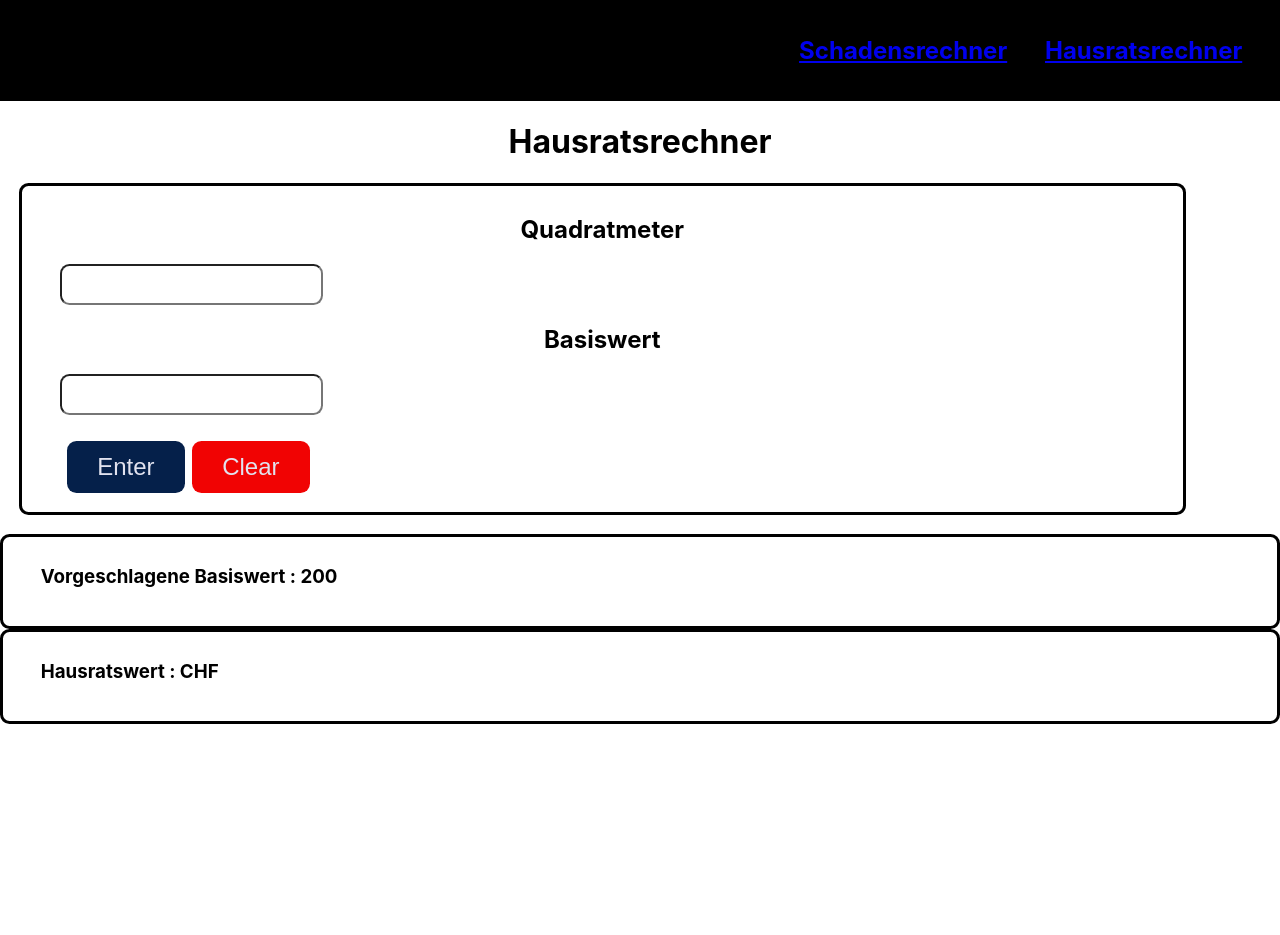
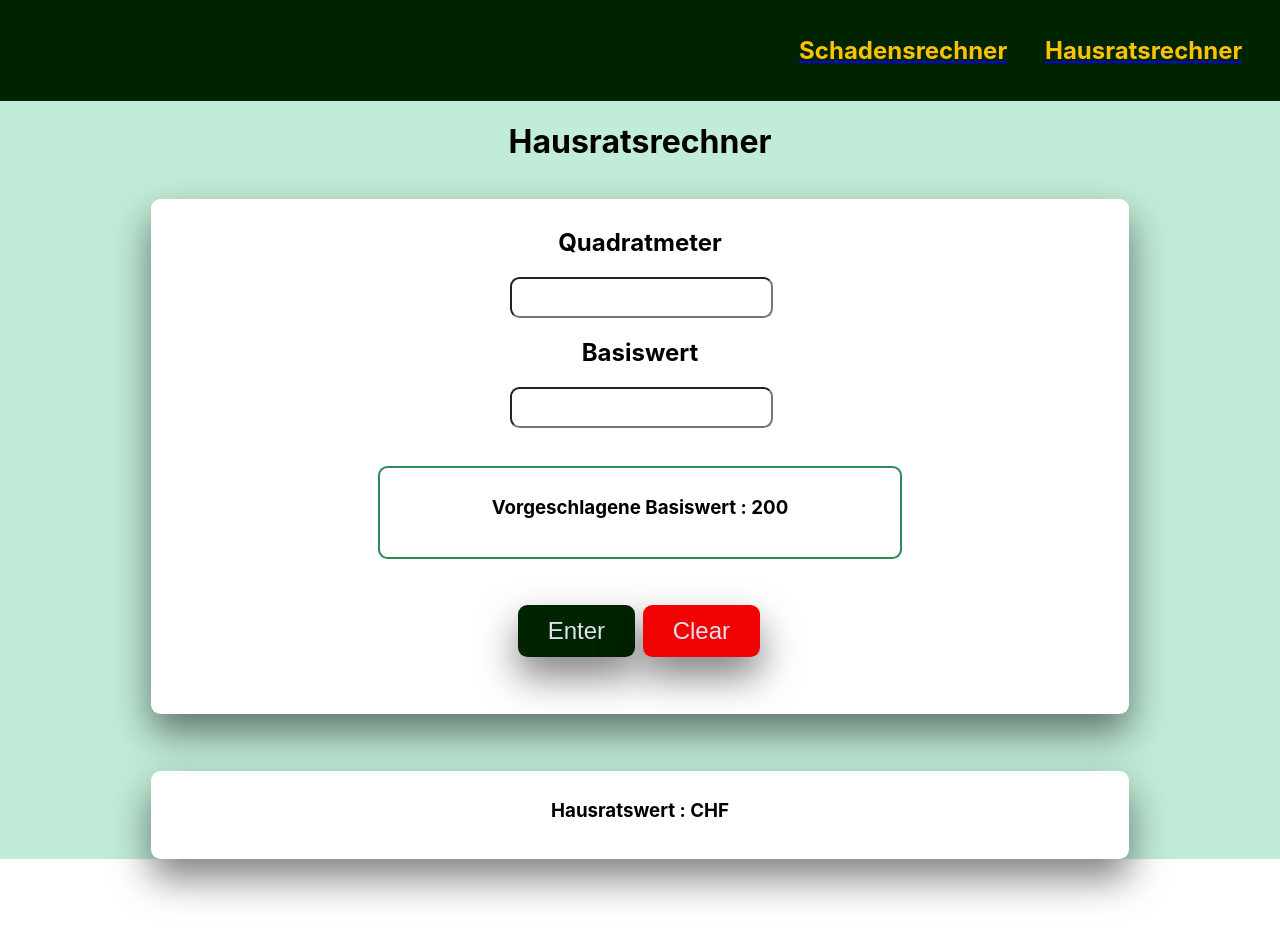
Before and after one commit to sujanSaravana/VersicherungsRechner, a React (Create React App) app in the folder rechner/: page /Hausratsrechner in a window 1280 px wide. Before the commit the page ends 800 px from the top, so only its background shows below. Built offline with nearby package versions, Linux system fonts and the light colour scheme.

Commit message:
new CSS (format/colors)

```diff
--- a/rechner/src/App.css
+++ b/rechner/src/App.css
@@ -1,11 +1,6 @@
 .nav {
-    background-color:black;
+    background-color:#002300;
     overflow: hidden;
-}
-
-.navname h1:hover {
-    background-color:cadetblue;
-
 }
 
 .navname {
@@ -15,6 +10,9 @@
     display: flex;
 }
 
+.background{
+    background: #c1ecd7;
+}
 
 .Hausratsrechner{
     margin-left: 1cm;
@@ -25,7 +23,7 @@
     text-align: center;
 }
 
-.rechner {
+.schadensrechner {
     display:flex;
     flex-wrap: wrap;
     justify-content: center;
@@ -36,13 +34,30 @@
     padding-left: 1.5cm;
     padding-right: 2cm;
     padding-top: 0.25cm;
-    border: 0.1cm solid;
+    border: 0.1cm ;
+    box-shadow: 0 0.5cm 1cm rgba(0, 0, 0, 0.5);
     border-radius: 0.5cm;
+    background: #Ffffff;
+    color: #002300;
 }
 
 .eingaben{
     margin: 0.5cm;
     margin-right: 2.5cm;
+    box-shadow: 0 0.5cm 1cm rgba(0, 0, 0, 0.5);
+    border: 0.1cm ;
+    background: #Ffffff;
+    color: #002300;
+}
+
+.nav-title{
+    color: #FCC201;
+    margin-top: 0cm;
+    margin-bottom: 0cm;
+}
+
+.nav-title:hover{
+    color: #fff3c9;
 }
 
 form{
@@ -51,17 +66,19 @@ form{
     padding-top: 0.25cm;
     padding-bottom: 0.5cm;
     border-radius: 0.25cm;
-    border: 0.1cm solid;
+    border: 0.1cm ;
 }
 
 input{
     padding: 0.2cm;
     border-radius: 0.25cm;
     font-size: 0.5cm;
+
 }
 
+
 button{
-    background-color:#05204a;
+    background-color:#002300;
     color: #e1e2ef;
     border: none;
     text-align: center;
@@ -72,18 +89,27 @@ button{
     font-size:x-large;
     padding: 12px 30px;
     cursor: pointer;
+    box-shadow: 0 0.5cm 1cm rgba(0, 0, 0, 0.5);
 }
 
 .clearbtn{
     background-color: rgb(241, 3, 3);
 }
+
+.clearbtn:hover{
+    background-color: rgba(254, 0, 0, 0.345);
+}
+
+
 button:hover{
-    background-color: cornflowerblue;
+    background-color: #017201;
 }
+
 
 h2{
     text-align: center;
 }
+
 
 .result{
     font-family: 'Franklin Gothic Medium', 'Arial Narrow', Arial, sans-serif;
@@ -91,3 +117,55 @@ h2{
     border: 0.05cm solid;
     padding: 0.3cm;
 }
+
+.hausratsrechner{
+
+}
+
+.Quadratmeter{
+    margin-left: 8.5cm;
+}
+
+.Basiswert{
+    margin-left: 8.5cm;
+}
+
+.btnHausratsrechner{
+
+}
+
+.inputForm{
+    background: #Ffffff;
+    margin-top: 1cm;
+    margin-bottom: 1cm;
+    margin-left: 4cm;
+    margin-right: 4cm;
+    box-shadow: 0 0.5cm 1cm rgba(0, 0, 0, 0.5);
+}
+
+.form1{
+    border: 0.07cm solid seagreen;
+    margin-top: 1cm;
+    margin-left: 5cm;
+    margin-right: 5cm;
+    background: #ffffff;
+
+}
+
+.resultForm{
+    margin-top: 1.5cm;
+    margin-left: 4cm;
+    margin-right: 4cm;
+    margin-bottom: 2cm;
+    background: #Ffffff;
+    box-shadow: 0 0.5cm 1cm rgba(0, 0, 0, 0.5);
+}
+
+.btns-hausratsrechner{
+    margin-left: 8.5cm;
+    margin-bottom: 1cm;
+}
+
+.text{
+    text-align: center;
+}
--- a/rechner/src/Hausratsrechner.js
+++ b/rechner/src/Hausratsrechner.js
@@ -38,7 +38,7 @@ function  Hausratsrechner(){
 
 
     return(
-        <div>
+        <div className="background">
             <div>
                 <header className="title">
                     <h1>
@@ -46,26 +46,28 @@ function  Hausratsrechner(){
                     </h1>
                 </header>
             </div>
+            <div className="hausratsrechner">
                 <div>
-                <form className="eingaben" onSubmit={enterButton}>
+                    <form className="inputForm" onSubmit={enterButton}>
                         <h2>Quadratmeter</h2>
-                    <input type="number" value={Quadratmeter} onChange={change}/>
+                        <input type="number" value={Quadratmeter} onChange={change} className="Quadratmeter"/>
                         <h2>Basiswert</h2>
-                    <input type="number" value={Basiswert} onChange={change1}/>
+                        <input type="number" value={Basiswert} onChange={change1} className="Basiswert"/>
+                            <form className="form1">
+                                <h3 className="text">Vorgeschlagene Basiswert : 200</h3>
+                            </form>
                         <br></br>
-                    <button type="submit">Enter</button>
-                    <ClearBtn onClick={clear} />
+                        <div className="btns-hausratsrechner">
+                        <button type="submit" className="enterbtn">Enter</button>
+                        <ClearBtn onClick={clear} className="clearbtn"/>
+                        </div>
                     </form>
                 </div>
                 <div>
-                <form>
-                    <h3>Vorgeschlagene Basiswert : 200</h3>
+                    <form className="resultForm">
+                        <h3 className="text">Hausratswert : {Result} CHF</h3>
                     </form>
                 </div>
-            <div>
-                <form>
-                    <h3>Hausratswert : {Result} CHF</h3>
-                </form>
             </div>
         </div>
     );
--- a/rechner/src/Schadensrechner.js
+++ b/rechner/src/Schadensrechner.js
@@ -41,8 +41,8 @@ function Schadensrechner() {
         if(Schaden && Hauswert && Versicherungssumme) {
             const calculate = (Versicherungssumme / Hauswert) * Schaden;
             setResult(parseInt(calculate).toFixed(2));
-            setResult1(parseInt(Schaden - result).toFixed(2));
-            setResult2(parseInt((result / Schaden) *100).toFixed(2) + "%");
+            setResult1(parseInt(Schaden - calculate).toFixed(2));
+            setResult2(parseInt((calculate / Schaden) *100).toFixed(2) + "%");
         }else{
             setError("Error");
         }
@@ -51,9 +51,9 @@ function Schadensrechner() {
 
 
     return(
-    <div>
+    <div className="background">
         <h1 className="title">Schadensrechner</h1>
-        <div className="rechner">
+        <div className="schadensrechner">
             <div>
                     <form onSubmit={enterButton} className="eingaben">
                         <h2>Hauswert</h2>
--- a/rechner/src/components/Navbar.js
+++ b/rechner/src/components/Navbar.js
@@ -5,17 +5,17 @@ import Hausratsrechner from "../Hausratsrechner";
 function Navbar(){
     return(
         <BrowserRouter>
-        <div>
+        <div className="background">
           <nav className="nav">
             <ul className='navname'>
 
                 <h1 className='Schadensrechner'>
-                  <Link to="/Schadensrechner">Schadensrechner</Link>
+                  <Link to="/Schadensrechner"><p className="nav-title">Schadensrechner</p></Link>
                 </h1>
 
 
                 <h1 className='Hausratsrechner'>
-                  <Link to="/Hausratsrechner">Hausratsrechner</Link>
+                  <Link to="/Hausratsrechner"><p className="nav-title">Hausratsrechner</p></Link>
                 </h1>
 
             </ul>
```
Also changed, not shown: 1 other file (tests, documents, lock files or other folders). Lines whose indentation alone changed are shown as unchanged.
